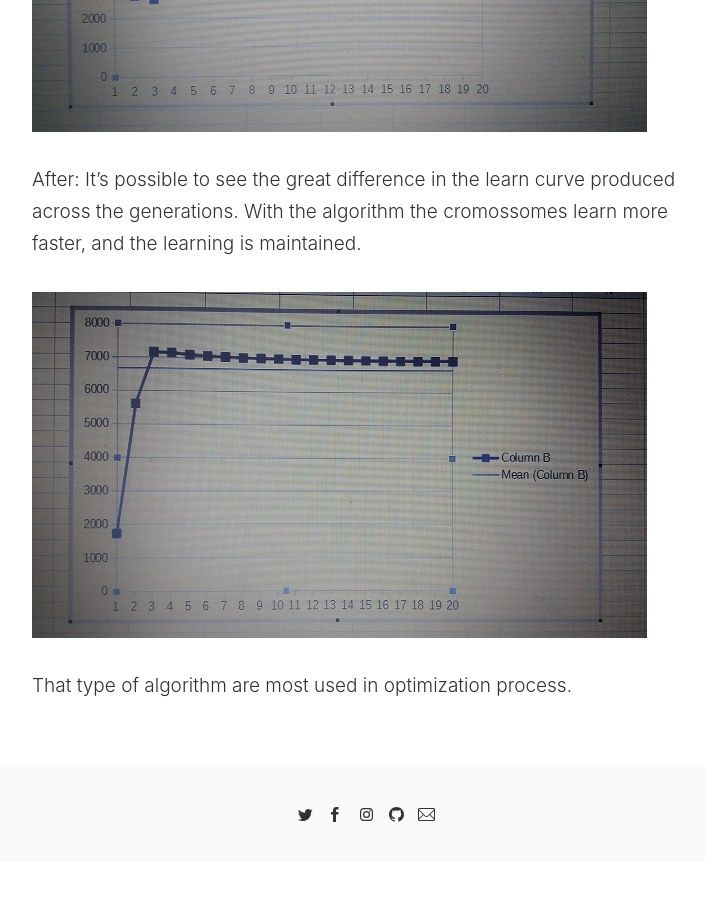
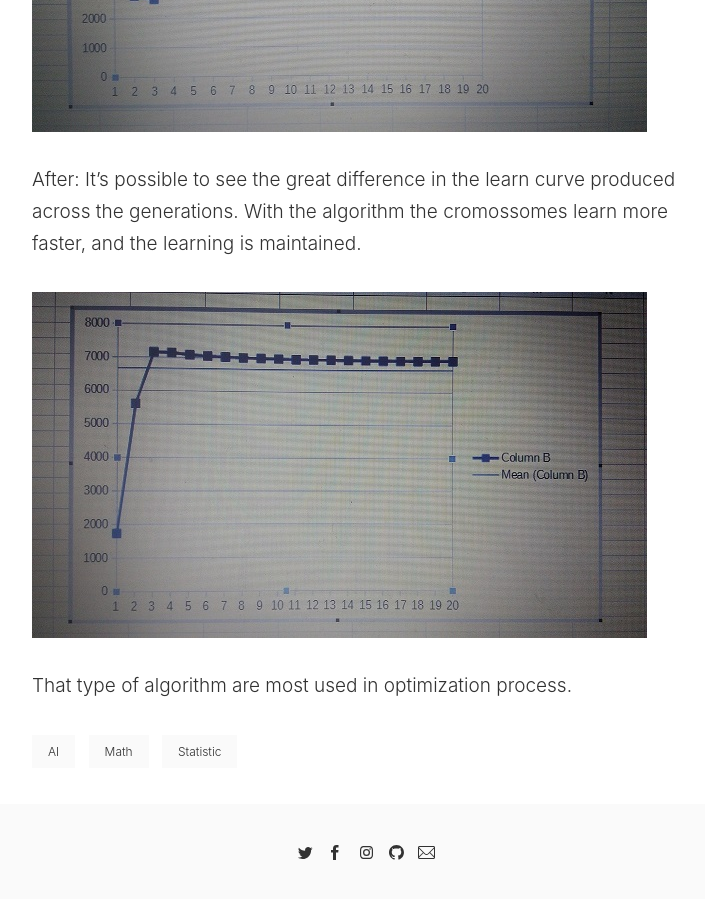
Before and after one commit to Lkledu/Lkledu.github.io, a Jekyll site: the page built from _posts/2019-06-22-least-square-ai.markdown, in a window 1280 px wide and 900 px high, scrolled down 1813 px. Shown: the whole window, without its empty margins (274-979 px from the left). Built offline with Jekyll 4.4.1, drawn with Linux system fonts in a browser that asks for light colours; before the commit the page ends 2675 px from its top, so only the background shows below that.

Commit message:
Updated '_posts/2019-06-22-least-square-ai.markdown' via CloudCannon

```diff
--- a/_posts/2019-06-22-least-square-ai.markdown
+++ b/_posts/2019-06-22-least-square-ai.markdown
@@ -2,7 +2,7 @@
 layout: post
 title: Least Square AI
 author: Eduardo
-tag:
+tags: [AI, Math, Statistic]
 date: 2019-06-22 20:40:00
 ---
 
```
